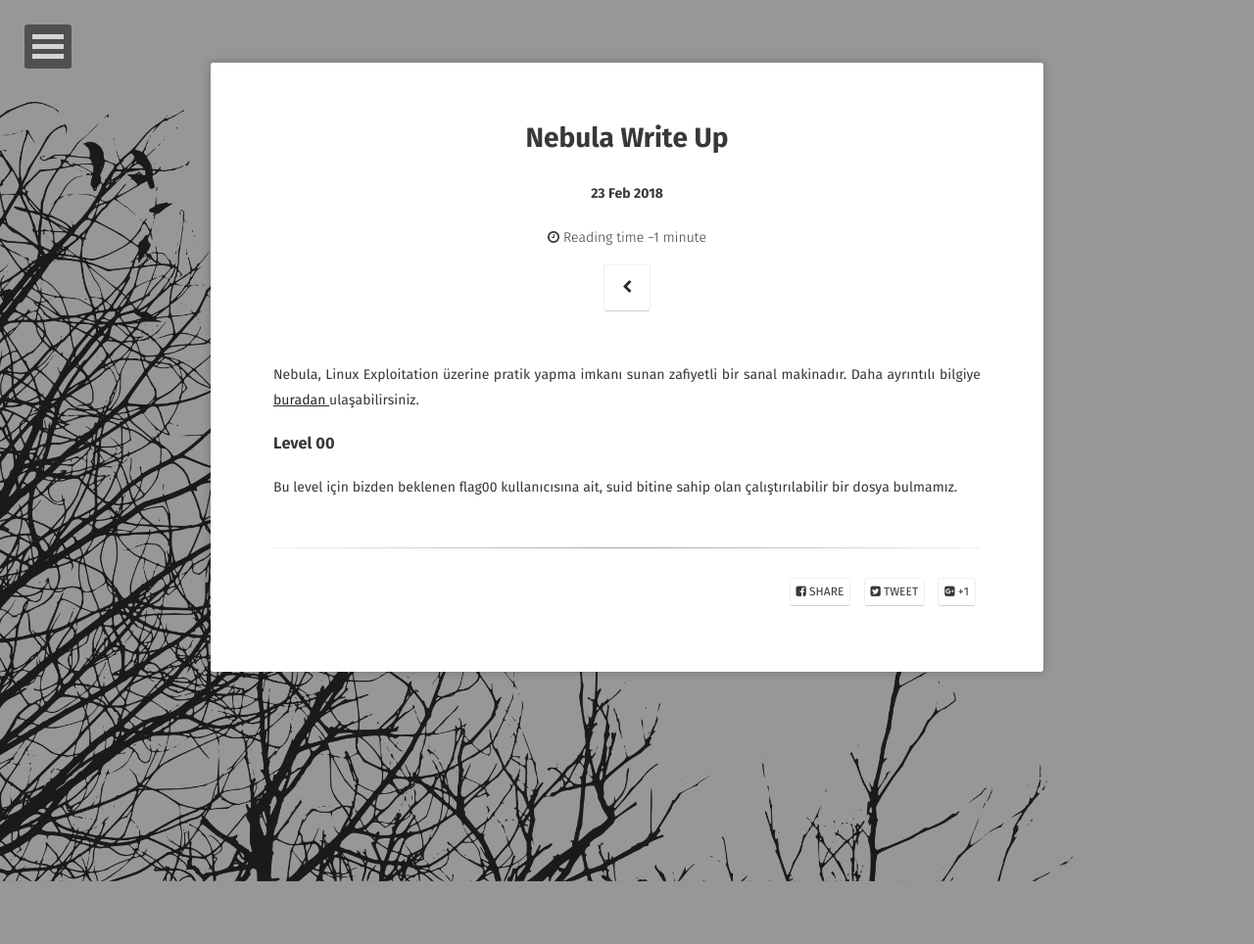
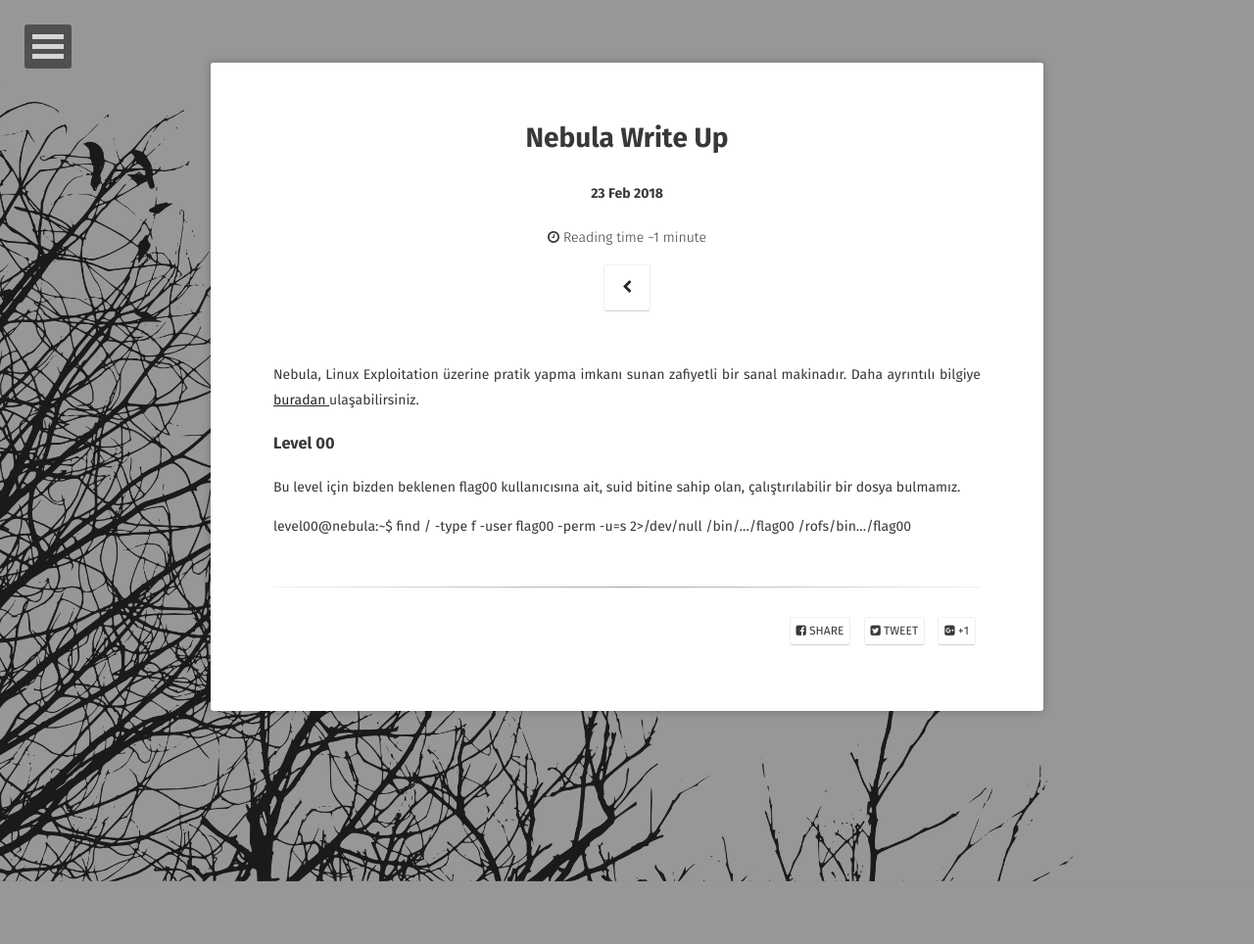
Before and after one commit to burcudemiralp/burcudemiralp.github.io, a Jekyll site: the page built from _posts/2018-02-23-nebula-writeup.md, in a window 1280 px wide. Shown: the whole page at 98% size. Built offline with Jekyll 4.4.1, drawn with Linux system fonts in a browser that asks for light colours; some web fonts are replaced.

Commit message:
Update 2018-02-23-nebula-writeup.md

```diff
--- a/_posts/2018-02-23-nebula-writeup.md
+++ b/_posts/2018-02-23-nebula-writeup.md
@@ -9,4 +9,10 @@
 
 ### Level 00
 
-Bu level için bizden beklenen flag00 kullanıcısına ait, suid bitine sahip olan çalıştırılabilir bir dosya bulmamız.
+Bu level için bizden beklenen flag00 kullanıcısına ait, suid bitine sahip olan, çalıştırılabilir bir dosya bulmamız.
+
+{% raw %}
+level00@nebula:~$ find / -type f -user flag00 -perm -u=s 2>/dev/null
+/bin/.../flag00
+/rofs/bin.../flag00
+{% endraw %}
```
